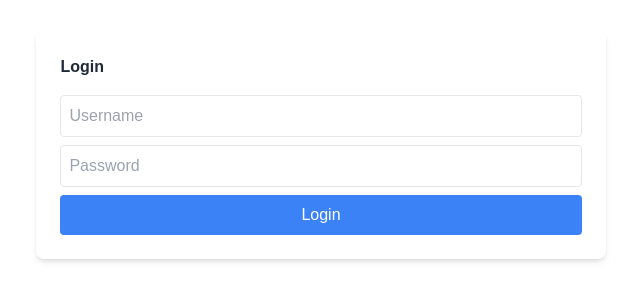
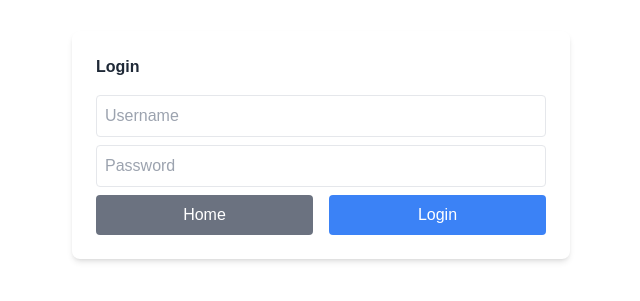
Before and after one commit to utad-proyectos-3-impresora-carnes/web, a Next.js app in the folder web-gestion-carnes/: page /login in a window 1280 px wide. Shown: the part 255-556 px from the top of the page, without its empty margins (319-959 px from the left). Built offline with nearby package versions, Linux system fonts and the light colour scheme.

Commit message:
boton home en login

```diff
--- a/web-gestion-carnes/src/app/login/page.js
+++ b/web-gestion-carnes/src/app/login/page.js
@@ -1,12 +1,14 @@
 'use client';
 
 import { useState } from 'react';
+import { useRouter } from "next/navigation";
 
 export default function Login() {
   const [username, setUsername] = useState('');
   const [password, setPassword] = useState('');
   const [error, setError] = useState(null);
   const [success, setSuccess] = useState(null);
+  const router = useRouter();
 
   const handleSubmit = async (e) => {
     e.preventDefault();
@@ -48,7 +50,10 @@ export default function Login() {
           onChange={(e) => setPassword(e.target.value)}
           className="border p-2 rounded mb-2 w-full"
         />
-        <button type="submit" className="bg-blue-500 text-white px-4 py-2 rounded w-full">Login</button>
+        <div className="flex gap-4">
+          <button type="button" onClick={() => router.push("/")} className="bg-gray-500 text-white px-4 py-2 rounded w-full">Home</button>
+          <button type="submit" className="bg-blue-500 text-white px-4 py-2 rounded w-full">Login</button>
+        </div>
         {error && <p className="text-red-500 mt-2">{error}</p>}
         {success && <p className="text-green-500 mt-2">{success}</p>}
       </form>
```
